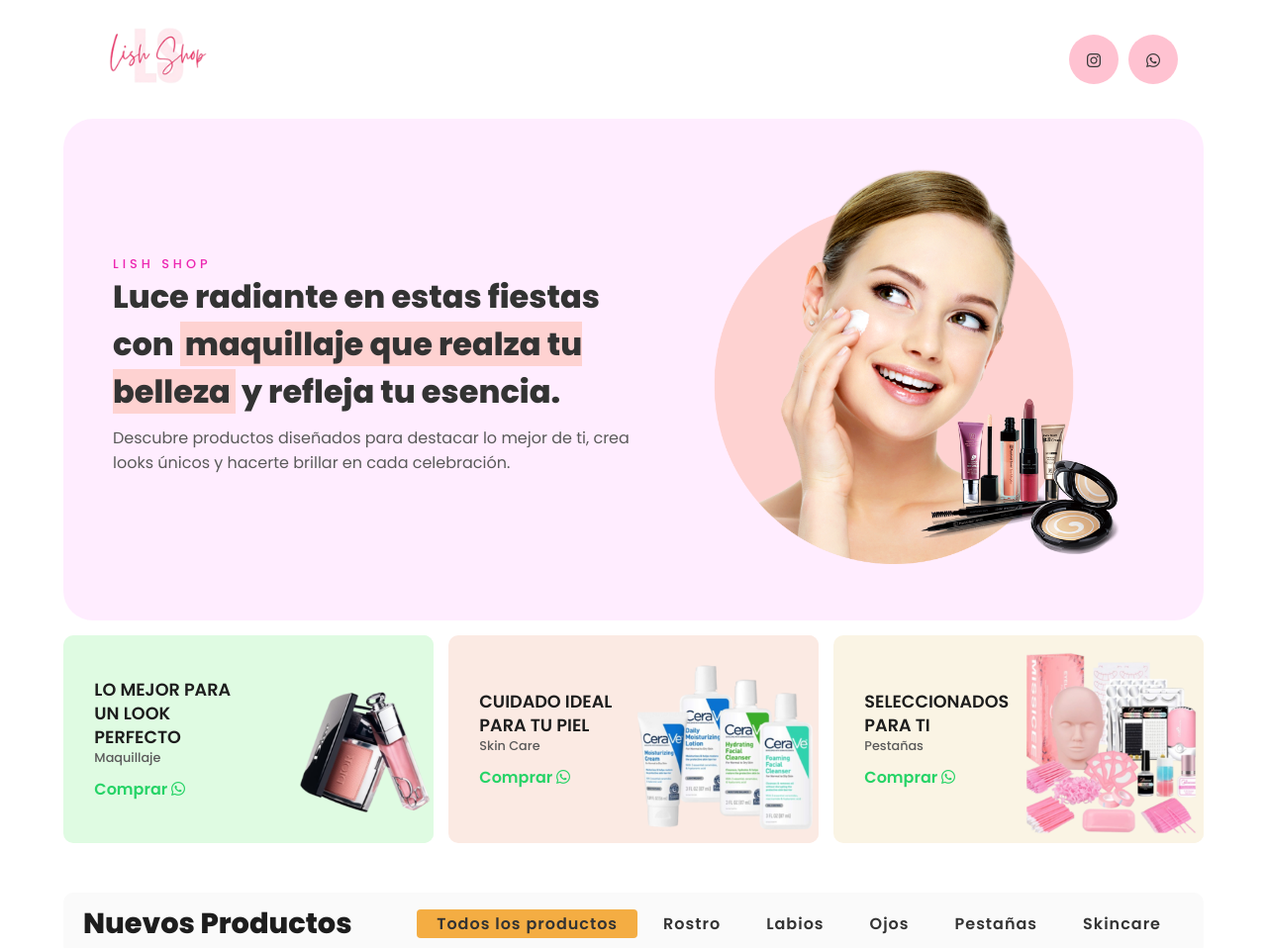
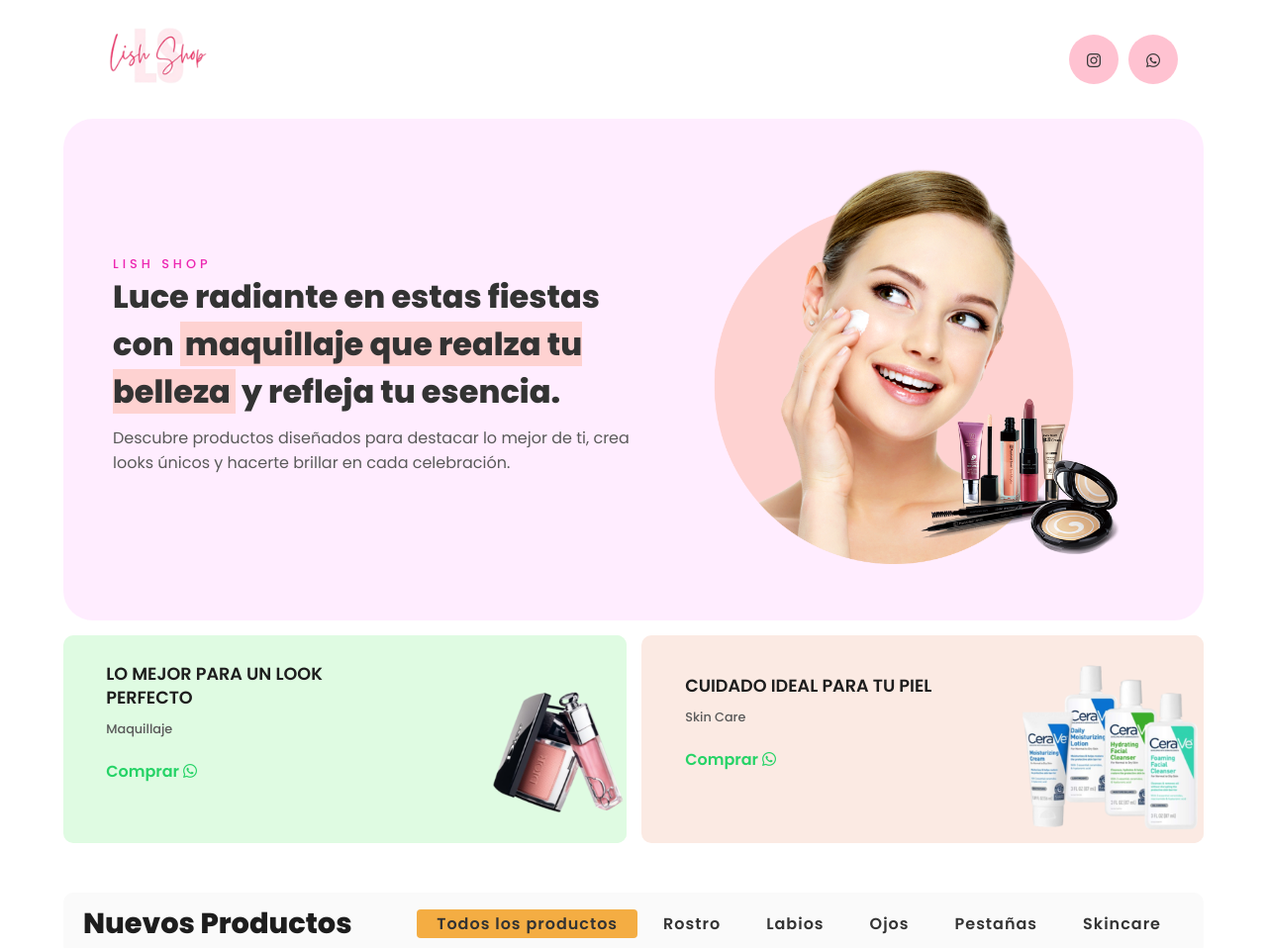
Before and after one commit to Meudisbernal/beautyweb, a plain HTML site: page index.html in a window 1280 px wide. Shown: the top 958 px of the page at 99% size. Drawn offline with Linux system fonts and the light colour scheme.

Commit message:
Removed third makeup box from grid section

```diff
--- a/css/style.css
+++ b/css/style.css
@@ -115,7 +115,7 @@ ul{
 /*==grid-product-3=================*/
 .product-grid-3{
     display: grid;
-    grid-template-columns: 1fr 1fr 1fr;
+    grid-template-columns: 1fr 1fr;
     grid-gap: 15px;
     max-width: 1200px;
     width: 90%;
@@ -137,9 +137,9 @@ ul{
 .product-grid-text{
     position: absolute;
     left: 14%;
-    top: 50%;
+    top: 42%;
     transform: translate(-14%,-50%);
-    max-width: 150px;
+    max-width: 260px;
     display: flex;
     flex-direction: column;
     align-items: flex-start;
@@ -155,6 +155,7 @@ ul{
     color: #5a5a5a;
     font-size: 0.8rem;
     font-weight: 500;
+    line-height: 2.5rem;
 }
 .product-grid-text a{
     font-weight: 600;
--- a/index.html
+++ b/index.html
@@ -93,16 +93,16 @@
         </div>
 
         <!--**box*************-->
-        <div class="product-grid-box product-grid-box3">
+        <!-- <div class="product-grid-box product-grid-box3"> -->
             <!--img-->
-            <img src="images/grid3.png" />
+            <!-- <img src="images/grid3.png" /> -->
             <!--text-->
-            <div class="product-grid-text">
+<!--             <div class="product-grid-text">
                 <strong>SELECCIONADOS PARA TI</strong>
                 <span>Pestañas</span>
                 <a class="buy-button" href="https://wa.me/584248309511?text=Hola!%20Estoy%20interesada%20en%20comprar%20los%20materiales%20de%20colocación%20de%20pestañas.%20">Comprar <i class="fa-brands fa-whatsapp"></i></a>
             </div>
-        </div>
+        </div> -->
 
     </section>
 
```
